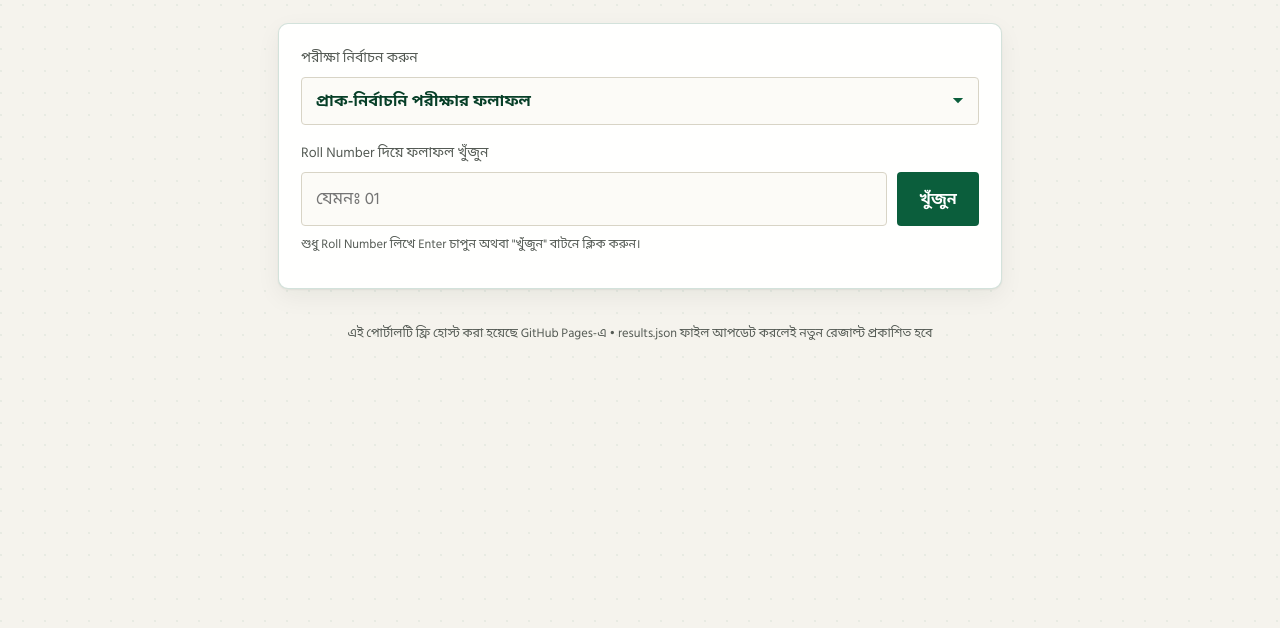
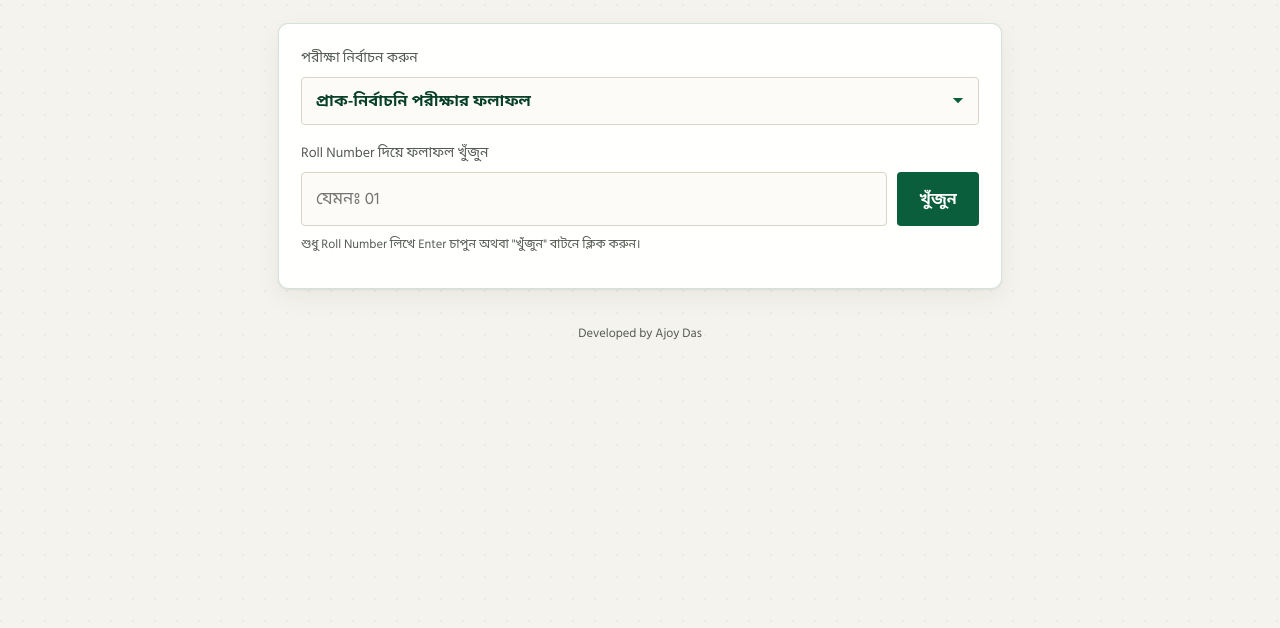
Before and after one commit to AjoyDas76/10voc-result, a plain HTML site: page index.html in a window 1280 px wide. Shown: the part 172-800 px from the top of the page. Drawn offline with Linux system fonts and the light colour scheme.

Commit message:
Update index.html

```diff
--- a/index.html
+++ b/index.html
@@ -86,7 +86,7 @@
       </div>
     </section>
 
-    <p class="footer no-print">এই পোর্টালটি ফ্রি হোস্ট করা হয়েছে GitHub Pages-এ • results.json ফাইল আপডেট করলেই নতুন রেজাল্ট প্রকাশিত হবে</p>
+    <p class="footer no-print">Developed by Ajoy Das</p>
   </div>
 
   <script src="script.js"></script>
```
